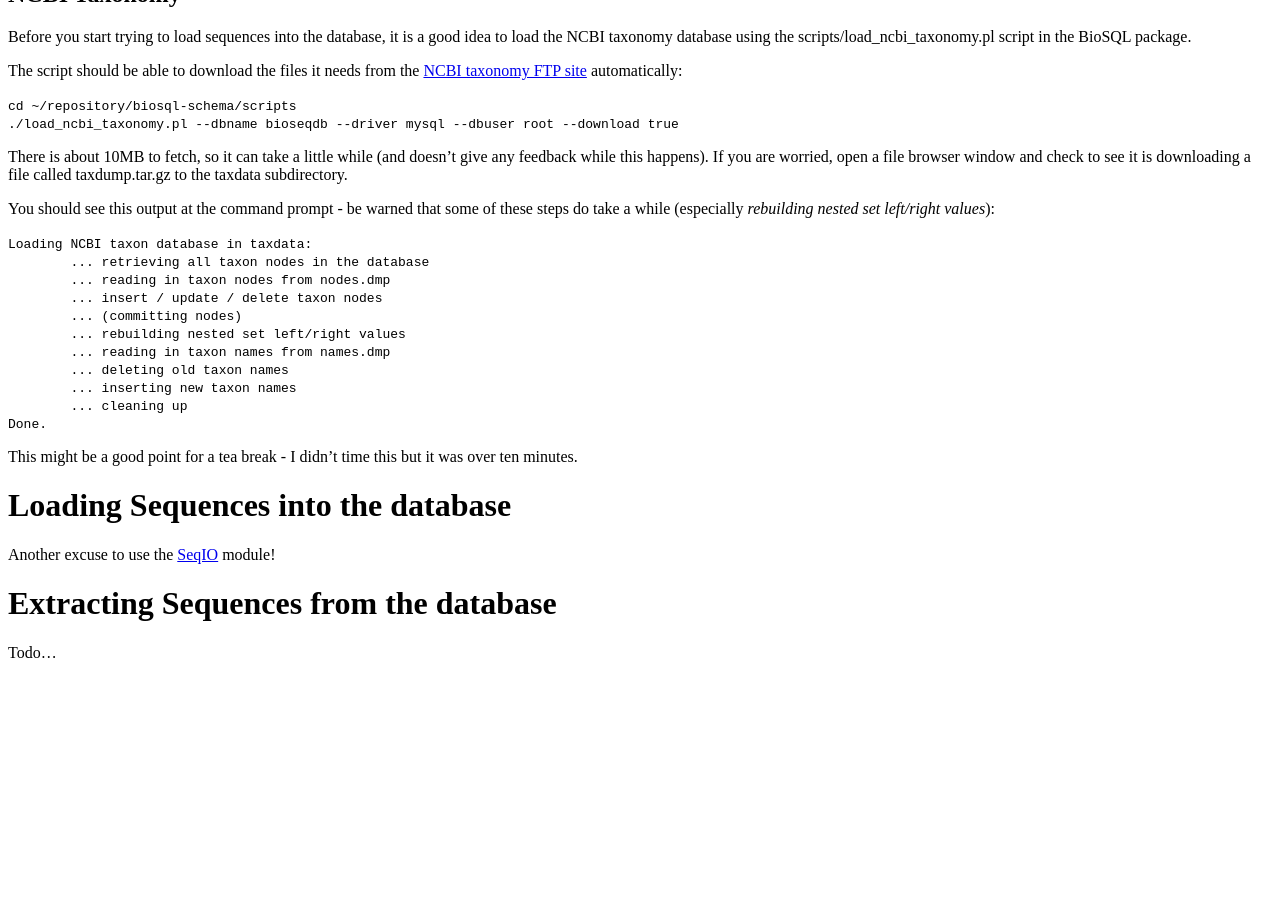
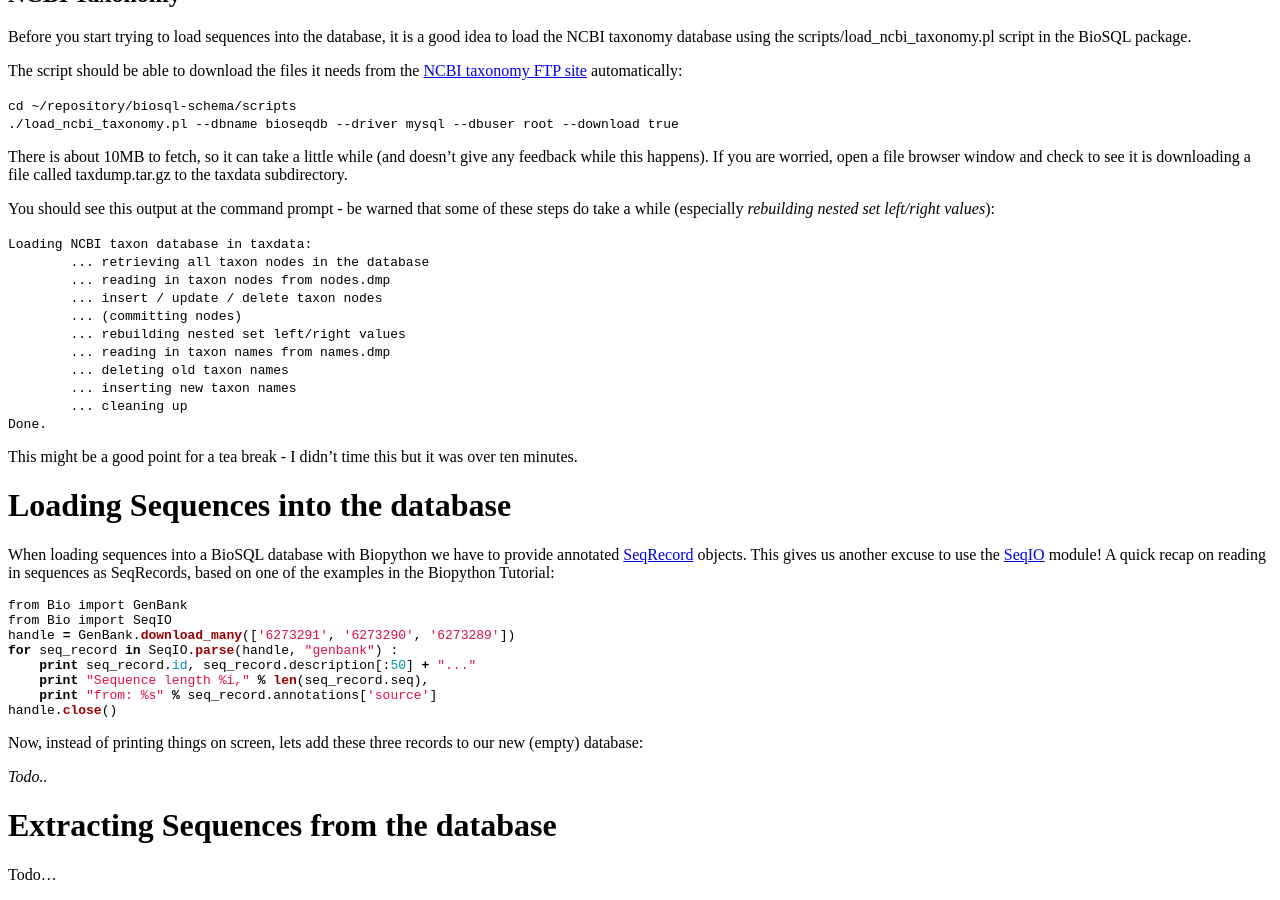
Before and after one commit to biopython/biopython.github.io, a Jekyll site: the page built from wiki/BioSQL.md, in a window 1280 px wide and 900 px high, scrolled down 1267 px. Built offline with Jekyll 4.4.1, drawn with Linux system fonts in a browser that asks for light colours; before the commit the page ends 1945 px from its top, so only the background shows below that.

Commit message:
Loading SeqRecord objects from GenBank online

````diff
--- a/wiki/BioSQL.md
+++ b/wiki/BioSQL.md
@@ -145,7 +145,27 @@ was over ten minutes.
 Loading Sequences into the database
 ===================================
 
-Another excuse to use the [SeqIO](SeqIO "wikilink") module!
+When loading sequences into a BioSQL database with Biopython we have to
+provide annotated [SeqRecord](SeqRecord "wikilink") objects. This gives
+us another excuse to use the [SeqIO](SeqIO "wikilink") module! A quick
+recap on reading in sequences as SeqRecords, based on one of the
+examples in the Biopython Tutorial:
+
+``` python
+from Bio import GenBank
+from Bio import SeqIO
+handle = GenBank.download_many(['6273291', '6273290', '6273289'])
+for seq_record in SeqIO.parse(handle, "genbank") :
+    print seq_record.id, seq_record.description[:50] + "..."
+    print "Sequence length %i," % len(seq_record.seq),
+    print "from: %s" % seq_record.annotations['source']
+handle.close()
+```
+
+Now, instead of printing things on screen, lets add these three records
+to our new (empty) database:
+
+*Todo..*
 
 Extracting Sequences from the database
 ======================================
````
Also changed, not shown: 1 other file.
